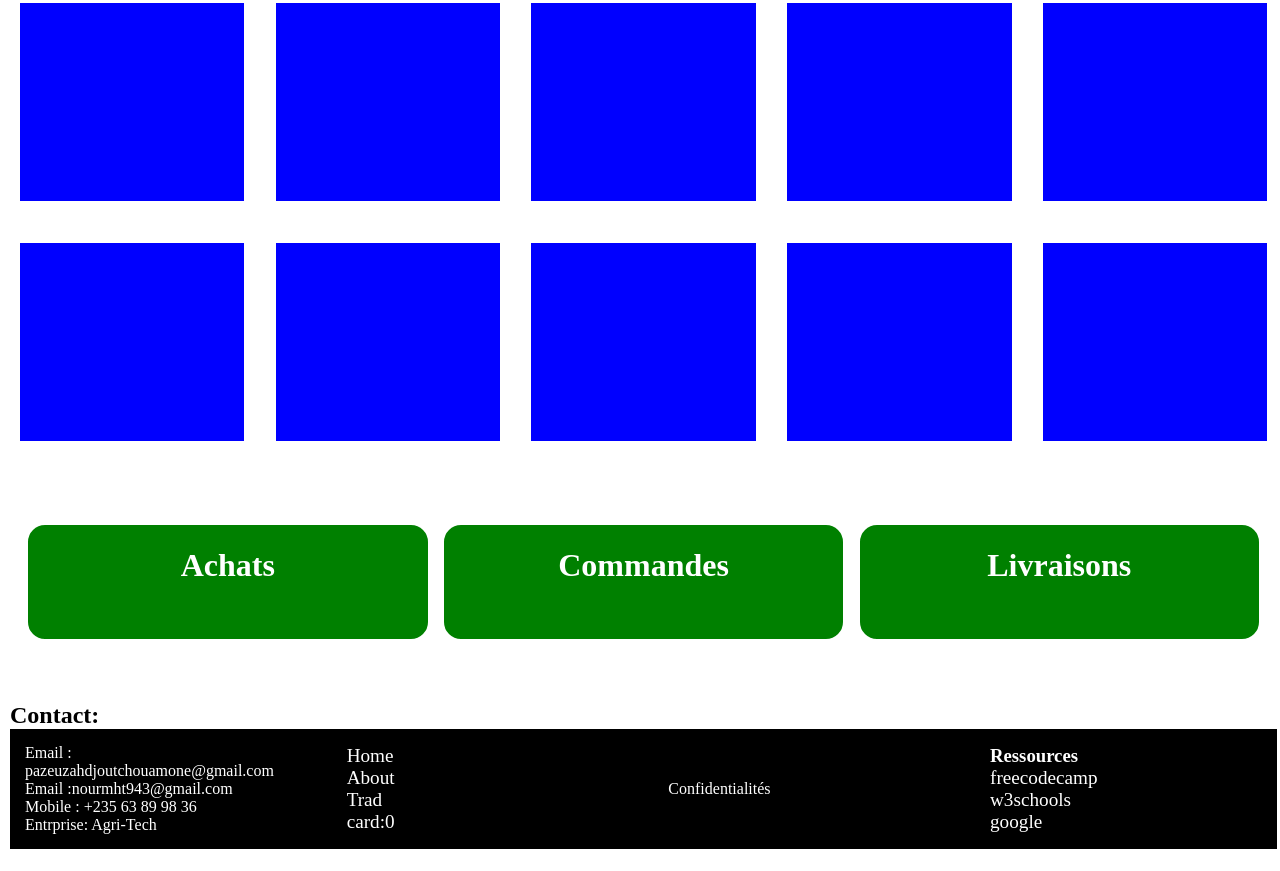
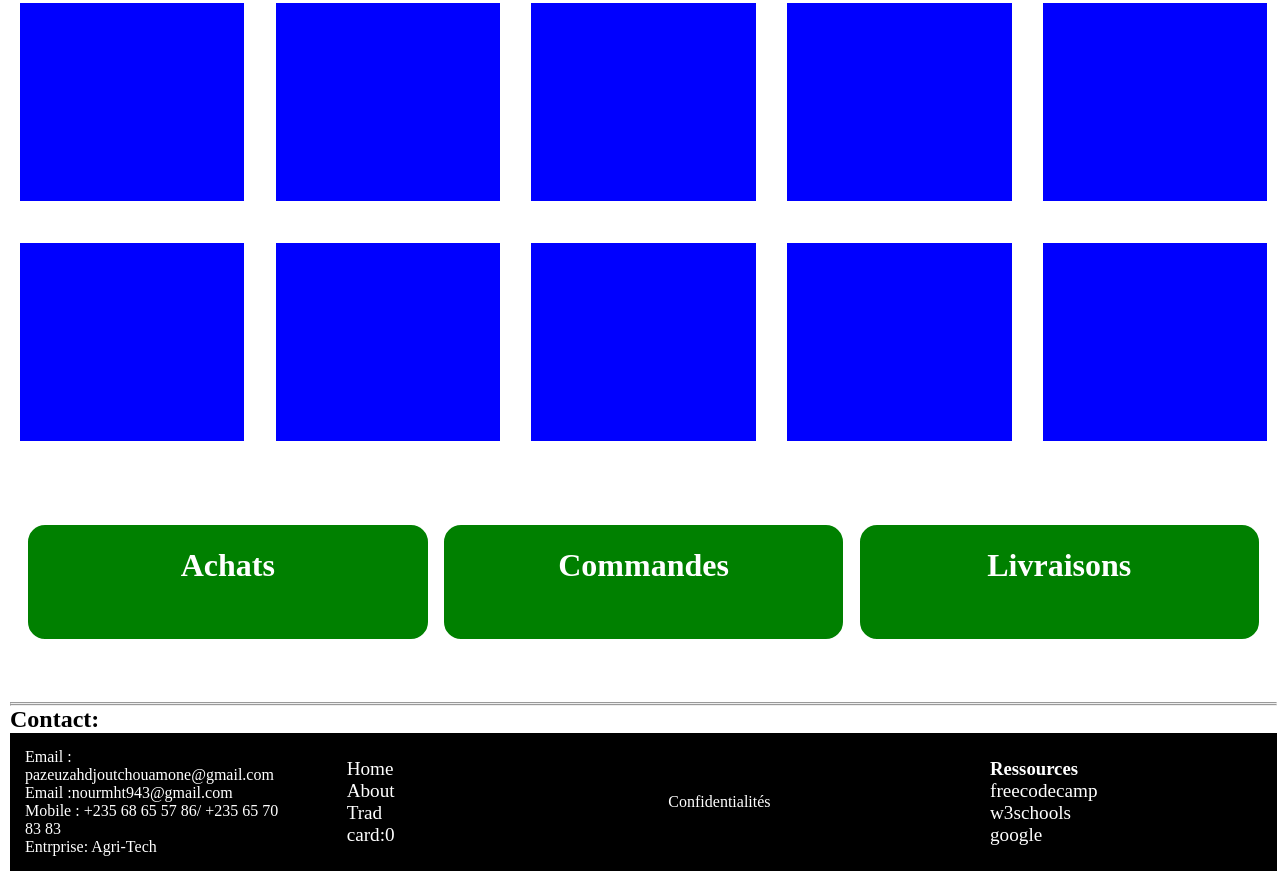
Before and after one commit to MAHAMAT-NOUR-ALI/Maquette, a plain HTML site: page index.html in a window 1280 px wide. Shown: the part 665-1536 px from the top of the page. Before the commit the page ends 1514 px from the top, so only its background shows below. Drawn offline with Linux system fonts and the light colour scheme.

Commit message:
deuxieme changement footer

```diff
--- a/index.html
+++ b/index.html
@@ -95,13 +95,13 @@
         <div class="achat">
             <p>Livraisons</p>
         </div>
-    </section>
+    </section> <hr><hr>
     <h1>Contact:</h1>
     <section class="footer">
         <div class="div_footer">
             <p>Email : pazeuzahdjoutchouamone@gmail.com </p>
             <p>Email :nourmht943@gmail.com</p>
-            <p> Mobile : +235 63 89 98 36</p>
+            <p> Mobile : +235 68 65 57 86/ +235 65 70 83 83</p>
             <p>Entrprise: Agri-Tech</p>
         </div>
         <div class="div_footer">
```
